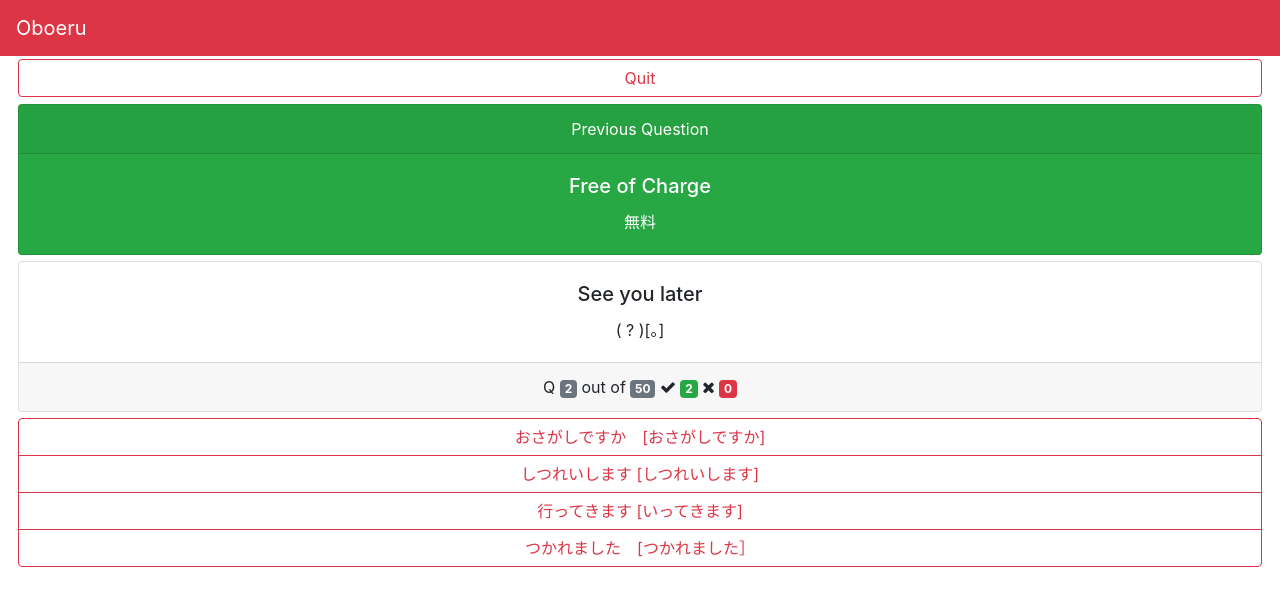
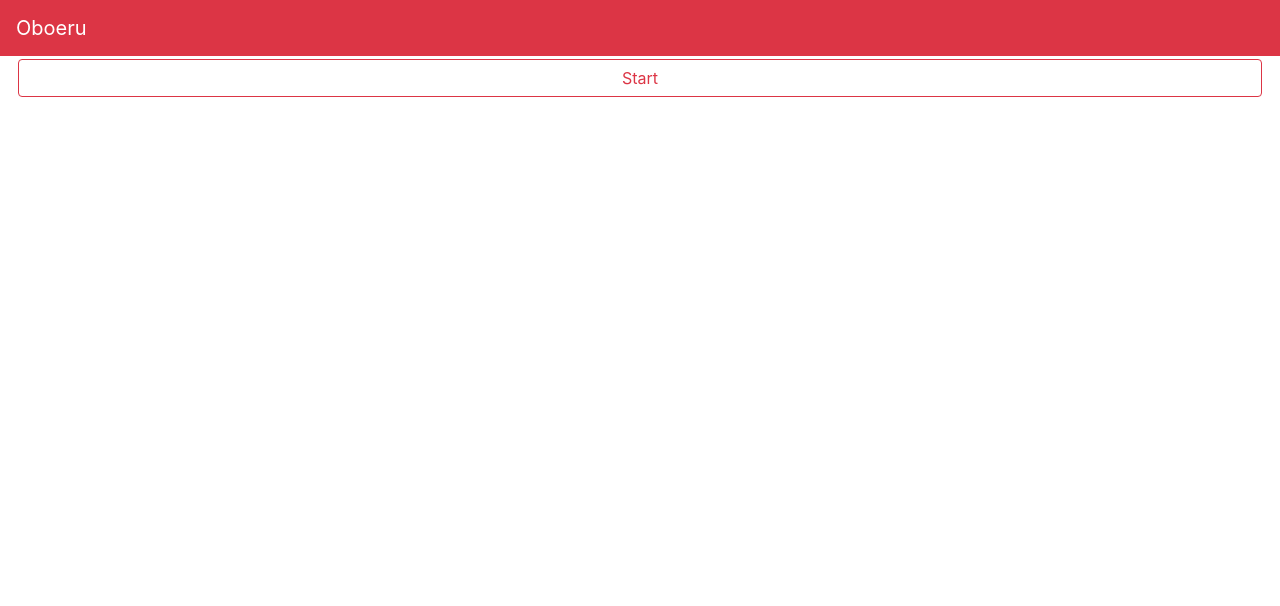
Before and after one commit to nbriannl/oboeru-web, a React (Create React App) app: page / in a window 1280 px wide. Shown: the top 606 px of the page. Built offline with nearby package versions, Linux system fonts and the light colour scheme.

Commit message:
Add conditional render

```diff
--- a/src/App.js
+++ b/src/App.js
@@ -3,7 +3,6 @@ import {
   Row,
   Col,
   Container,
-  Alert,
   Badge,
   Navbar,
   Card,
@@ -13,13 +12,27 @@ import {
 
 import "./App.css";
 
-const App = () => (
-  <div className="full-height">
-    <Navbar bg="danger" variant="dark" expand="lg">
-      <Navbar.Brand href="#home">Oboeru</Navbar.Brand>
-    </Navbar>
-    <Container className="content" fluid>
-      <Row className="quit-button">
+class App extends React.Component {
+  constructor(props) {
+    super(props);
+    this.state = { isInQuiz: false };
+  }
+
+  handleStartQuiz = () => {
+    this.setState({ isInQuiz: true });
+  };
+
+  handleEndQuiz = () => {
+    this.setState({ isInQuiz: false });
+  };
+
+  render() {
+    const isInQuiz = this.state.isInQuiz;
+    let content;
+    if (isInQuiz) {
+      content = (
+        <>
+          <Row className="quit-button" onClick={this.handleEndQuiz}>
             <Col>
               <Button block variant="outline-danger">
                 Quit
@@ -47,8 +60,10 @@ const App = () => (
                 <Card.Footer>
                   Q <Badge variant="secondary">2</Badge> out of{" "}
                   <Badge variant="secondary">50</Badge>{" "}
-              <i className="fa fa-check"></i> <Badge variant="success">2</Badge>{" "}
-              <i className="fa fa-times"></i> <Badge variant="danger">0</Badge>
+                  <i className="fa fa-check"></i>{" "}
+                  <Badge variant="success">2</Badge>{" "}
+                  <i className="fa fa-times"></i>{" "}
+                  <Badge variant="danger">0</Badge>
                 </Card.Footer>
               </Card>
             </Col>
@@ -71,9 +86,37 @@ const App = () => (
               </ButtonGroup>
             </Col>
           </Row>
+        </>
+      );
+    } else {
+      content = (
+        <>
+          <Row>
+            <Col>
+              <Button
+                block
+                variant="outline-danger"
+                onClick={this.handleStartQuiz}
+              >
+                Start
+              </Button>
+            </Col>
+          </Row>
+        </>
+      );
+    }
+    return (
+      <div>
+        <Navbar bg="danger" variant="dark" expand="lg">
+          <Navbar.Brand href="#home">Oboeru</Navbar.Brand>
+        </Navbar>
+        <Container className="content" fluid>
+          {content}
         </Container>
       </div>
     );
+  }
+}
 
 export default App;
 
```
Lines whose indentation alone changed are shown as unchanged.
